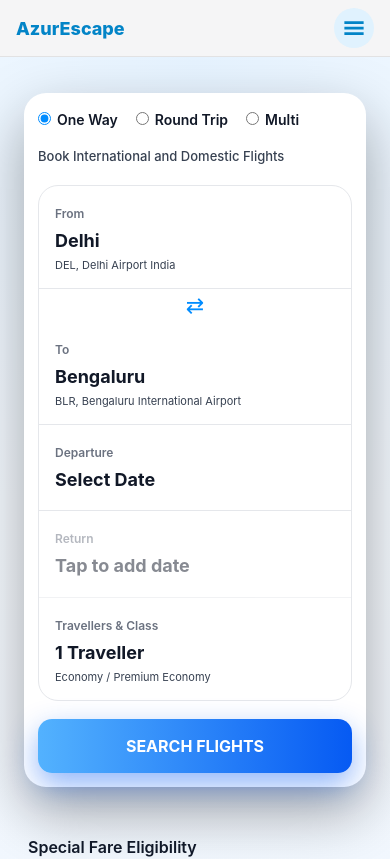
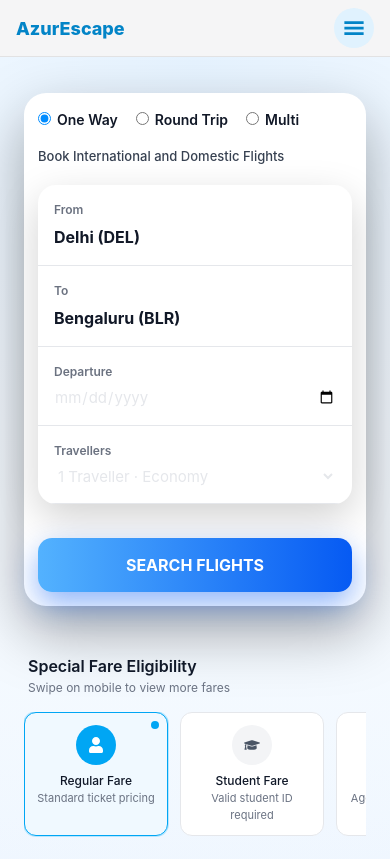
Before and after one commit to aakashsaini943/AzureEscape, a React (Vite) app: page / in a window 390 px wide. Shown: the top 859 px of the page. Built offline with nearby package versions, Linux system fonts and the light colour scheme.

Commit message:
flightsearch-mobile-view-set

```diff
--- a/src/components/sections/hero/FlightSearch.jsx
+++ b/src/components/sections/hero/FlightSearch.jsx
@@ -10,70 +10,48 @@
 
 export default function FlightSearch() {
   const [tripType, setTripType] = useState("ONE");
-
   const [fromCity, setFromCity] = useState(CITIES[0]);
   const [toCity, setToCity] = useState(CITIES[1]);
-
   const [activeDropdown, setActiveDropdown] = useState(null);
-
   const [departureDate, setDepartureDate] = useState("");
   const [returnDate, setReturnDate] = useState("");
+  const [travellerClass, setTravellerClass] = useState("1 Traveller · Economy");
 
-  const [travellerClass, setTravellerClass] = useState(
-    "1 Traveller · Economy"
-  );
+  const isMobile = window.innerWidth <= 768;
 
   const handleSwap = () => {
-    const temp = fromCity;
     setFromCity(toCity);
-    setToCity(temp);
+    setToCity(fromCity);
   };
 
   const handleSearch = () => {
-    const payload = {
+    console.log({
       tripType,
-      from: fromCity,
-      to: toCity,
+      fromCity,
+      toCity,
       departureDate,
-      returnDate: tripType === "ROUND" ? returnDate : null,
+      returnDate,
       travellerClass,
-    };
-
-    console.log("SEARCH PAYLOAD:", payload);
+    });
     alert("Search triggered. Check console.");
   };
 
   return (
     <div className="fs-wrapper">
-      {/* Header */}
+
+      {/* HEADER */}
       <div className="fs-header">
         <div className="fs-trip">
-          <label>
+          {["ONE", "ROUND", "MULTI"].map((t) => (
+            <label key={t}>
               <input
                 type="radio"
-              checked={tripType === "ONE"}
-              onChange={() => setTripType("ONE")}
+                checked={tripType === t}
+                onChange={() => setTripType(t)}
               />
-            One Way
+              {t === "ONE" ? "One Way" : t === "ROUND" ? "Round Trip" : "Multi"}
             </label>
-
-          <label>
-            <input
-              type="radio"
-              checked={tripType === "ROUND"}
-              onChange={() => setTripType("ROUND")}
-            />
-            Round Trip
-          </label>
-
-          <label>
-            <input
-              type="radio"
-              checked={tripType === "MULTI"}
-              onChange={() => setTripType("MULTI")}
-            />
-            Multi
-          </label>
+          ))}
         </div>
 
         <span className="fs-title">
@@ -81,32 +59,23 @@
         </span>
       </div>
 
-      {/* Search Card */}
+      {/* ================= DESKTOP UI ================= */}
+      {!isMobile && (
         <div className="fs-card">
-        {/* FROM */}
-        <div
-          className="fs-block"
-          onClick={() => setActiveDropdown("from")}
-        >
+
+          <div className="fs-block" onClick={() => setActiveDropdown("from")}>
             <small>From</small>
             <h2>{fromCity.city}</h2>
-          <p>
-            {fromCity.code}, {fromCity.airport}
-          </p>
+            <p>{fromCity.code}, {fromCity.airport}</p>
 
             {activeDropdown === "from" && (
               <ul className="dropdown">
                 {CITIES.map((city) => (
-                <li
-                  key={city.code}
-                  onClick={() => {
+                  <li key={city.code} onClick={() => {
                     setFromCity(city);
                     setActiveDropdown(null);
-                  }}
-                >
-                  <strong>
-                    {city.city} ({city.code})
-                  </strong>
+                  }}>
+                    <strong>{city.city} ({city.code})</strong>
                     <em>{city.airport}</em>
                   </li>
                 ))}
@@ -114,35 +83,21 @@
             )}
           </div>
 
-        {/* SWAP */}
-        <button className="swap-btn" onClick={handleSwap}>
-          ⇄
-        </button>
+          <button className="swap-btn" onClick={handleSwap}>⇄</button>
 
-        {/* TO */}
-        <div
-          className="fs-block"
-          onClick={() => setActiveDropdown("to")}
-        >
+          <div className="fs-block" onClick={() => setActiveDropdown("to")}>
             <small>To</small>
             <h2>{toCity.city}</h2>
-          <p>
-            {toCity.code}, {toCity.airport}
-          </p>
+            <p>{toCity.code}, {toCity.airport}</p>
 
             {activeDropdown === "to" && (
               <ul className="dropdown">
                 {CITIES.map((city) => (
-                <li
-                  key={city.code}
-                  onClick={() => {
+                  <li key={city.code} onClick={() => {
                     setToCity(city);
                     setActiveDropdown(null);
-                  }}
-                >
-                  <strong>
-                    {city.city} ({city.code})
-                  </strong>
+                  }}>
+                    <strong>{city.city} ({city.code})</strong>
                     <em>{city.airport}</em>
                   </li>
                 ))}
@@ -150,49 +105,70 @@
             )}
           </div>
 
-        {/* DEPARTURE */}
           <div className="fs-block">
             <small>Departure</small>
-          <h2>{departureDate || "Select Date"}</h2>
-          <input
-
-            type="date"
-            value={departureDate}
-            onChange={(e) => setDepartureDate(e.target.value)}
-          />
+            <input type="date" value={departureDate}
+              onChange={(e) => setDepartureDate(e.target.value)} />
           </div>
 
-        {/* RETURN */}
           <div className={`fs-block ${tripType === "ONE" ? "disabled" : ""}`}>
             <small>Return</small>
-          <h2>{returnDate || "Tap to add date"}</h2>
-          <input
-            type="date"
-            disabled={tripType === "ONE"}
+            <input type="date" disabled={tripType === "ONE"}
               value={returnDate}
-            onChange={(e) => setReturnDate(e.target.value)}
-          />
-          {tripType !== "ONE" && (
-            <p className="hint">For bigger discounts</p>
-          )}
+              onChange={(e) => setReturnDate(e.target.value)} />
           </div>
 
-        {/* TRAVELLERS */}
           <div className="fs-block">
-          <small>Travellers & Class</small>
-          <h2>{travellerClass.split("·")[0]}</h2>
-          <p>Economy / Premium Economy</p>
-
-          <select
-            value={travellerClass}
-            onChange={(e) => setTravellerClass(e.target.value)}
-          >
+            <small>Travellers</small>
+            <select value={travellerClass}
+              onChange={(e) => setTravellerClass(e.target.value)}>
               <option>1 Traveller · Economy</option>
               <option>2 Travellers · Economy</option>
               <option>1 Traveller · Business</option>
             </select>
           </div>
         </div>
+      )}
+
+      {/* ================= MOBILE UI ================= */}
+      {isMobile && (
+        <div className="fs-mobile-card">
+
+          <div className="fs-m-row" onClick={() => setActiveDropdown("from")}>
+            <span>From</span>
+            <strong>{fromCity.city} ({fromCity.code})</strong>
+          </div>
+
+          <div className="fs-m-row" onClick={() => setActiveDropdown("to")}>
+            <span>To</span>
+            <strong>{toCity.city} ({toCity.code})</strong>
+          </div>
+
+          <div className="fs-m-row">
+            <span>Departure</span>
+            <input type="date" value={departureDate}
+              onChange={(e) => setDepartureDate(e.target.value)} />
+          </div>
+
+          {tripType !== "ONE" && (
+            <div className="fs-m-row">
+              <span>Return</span>
+              <input type="date" value={returnDate}
+                onChange={(e) => setReturnDate(e.target.value)} />
+            </div>
+          )}
+
+          <div className="fs-m-row">
+            <span>Travellers</span>
+            <select value={travellerClass}
+              onChange={(e) => setTravellerClass(e.target.value)}>
+              <option>1 Traveller · Economy</option>
+              <option>2 Travellers · Economy</option>
+              <option>1 Traveller · Business</option>
+            </select>
+          </div>
+        </div>
+      )}
 
       <button className="search-btn" onClick={handleSearch}>
         SEARCH FLIGHTS
--- a/src/components/sections/hero/hero.styles.css
+++ b/src/components/sections/hero/hero.styles.css
@@ -436,3 +436,42 @@
     transform: rotate(180deg) scale(1.1);
   }
 }
+
+
+
+
+/* ================= MOBILE SHIFT UI ================= */
+
+.fs-mobile-card {
+  background: #fff;
+  border-radius: 18px;
+  box-shadow: 0 14px 40px rgba(0,0,0,0.18);
+  overflow: hidden;
+  margin-bottom: 16px;
+}
+
+.fs-m-row {
+  padding: 16px;
+  border-bottom: 1px solid #e5e7eb;
+  display: flex;
+  flex-direction: column;
+  gap: 6px;
+}
+
+.fs-m-row span {
+  font-size: 12px;
+  color: #6b7280;
+  font-weight: 600;
+}
+
+.fs-m-row strong {
+  font-size: 16px;
+  color: #111827;
+}
+
+.fs-m-row input,
+.fs-m-row select {
+  border: none;
+  background: transparent;
+  font-size: 15px;
+}
```
Lines whose indentation alone changed are shown as unchanged.
